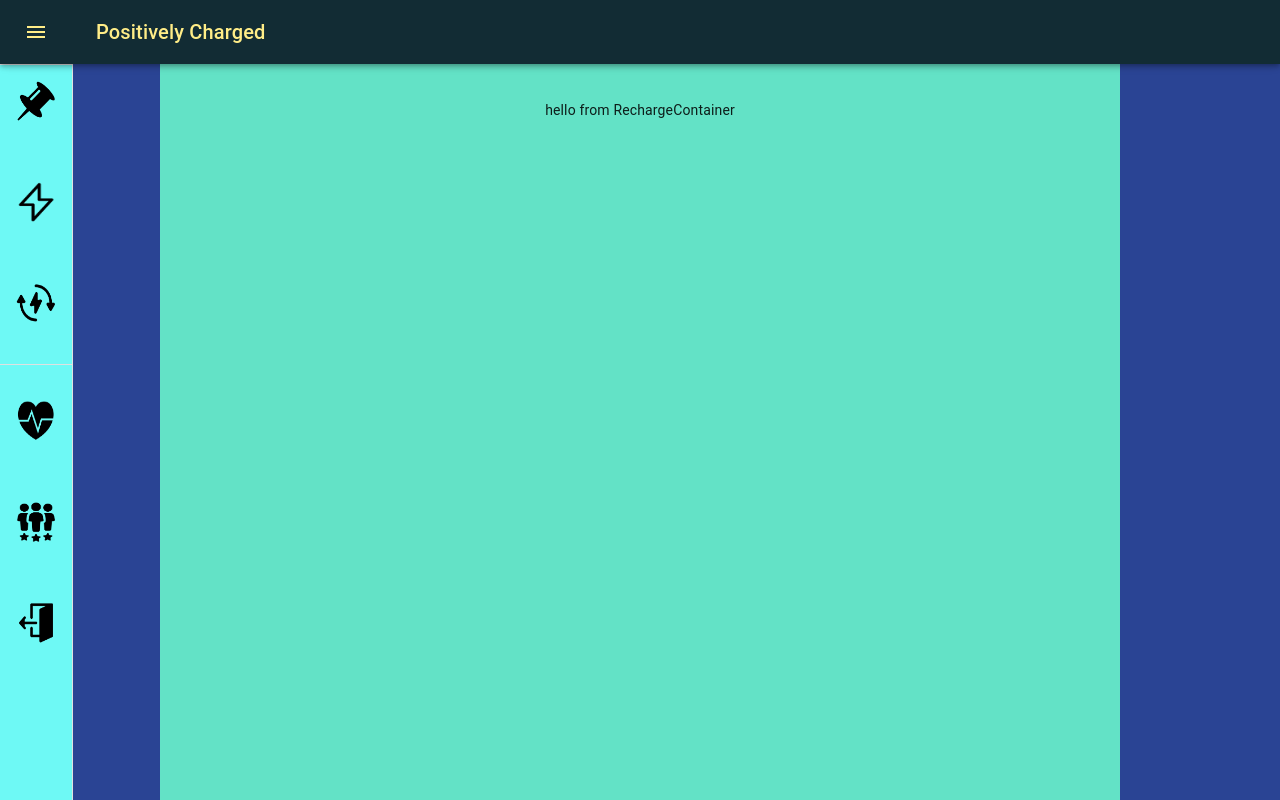
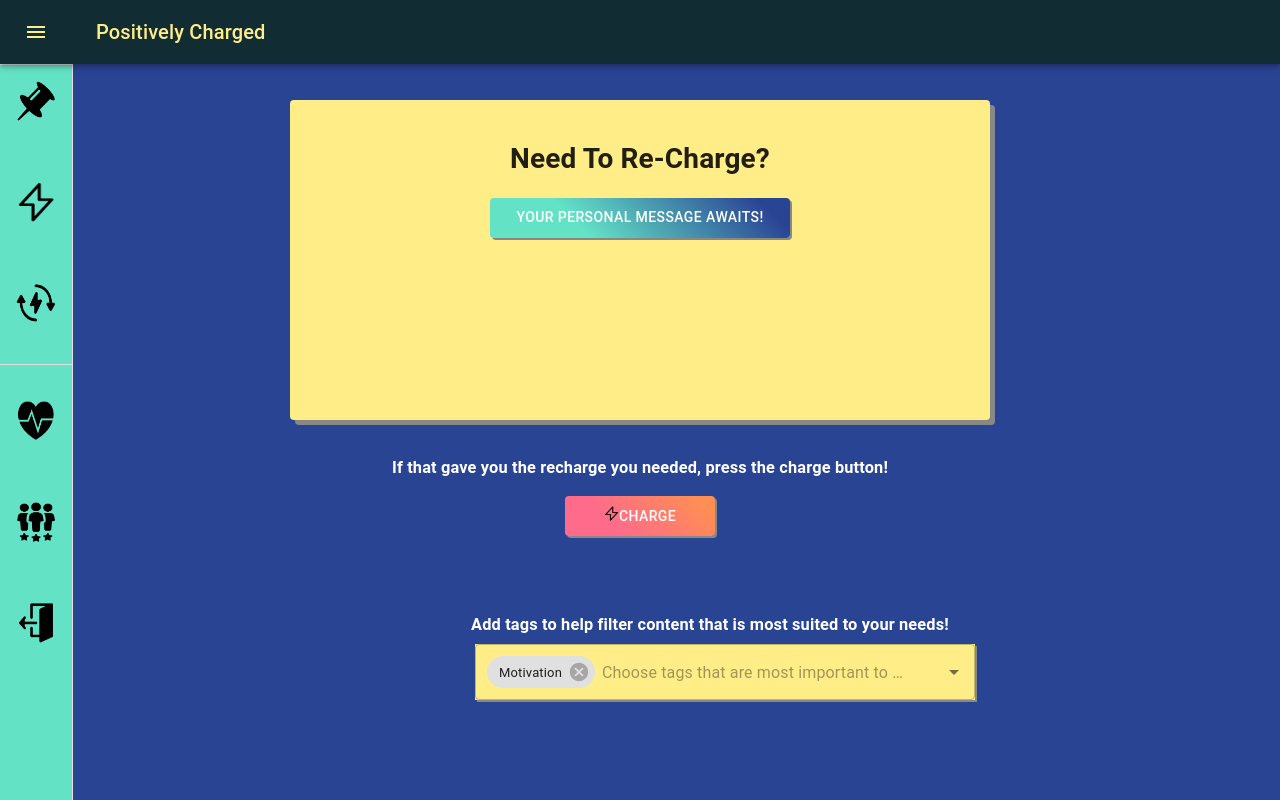
Before and after one commit to natey37/PCF, a React (Create React App) app: page /recharge in a window 1280 px wide. Built offline with nearby package versions, Linux system fonts and the light colour scheme.

Commit message:
finished styling on recharge page

```diff
--- a/src/Nav.js
+++ b/src/Nav.js
@@ -158,7 +158,7 @@ export default function MiniDrawer() {
           </IconButton>
         </div>
         <Divider />
-        <List style={{backgroundColor: '#6EF9F5'}}>
+        <List style={{backgroundColor: '#63E2C6'}}>
           {['Bulletin Board'].map((text, index) => (
             <ListItem button key={text}>
               <ListItemIcon>
@@ -197,7 +197,7 @@ export default function MiniDrawer() {
 
         <Divider/>
 
-        <List style={{backgroundColor: '#6EF9F5', height:"100vh"}}>
+        <List style={{backgroundColor: '#63E2C6', height:"100vh"}}>
             <br></br>
             {['Feelings'].map((text, index) => (
                 <ListItem button key={text}>
--- /dev/null
+++ b/src/components/RechargeBoard.js
@@ -0,0 +1,110 @@
+import React from 'react'
+import Paper from '@material-ui/core/Paper';
+import Button from '@material-ui/core/Button';
+import charge from '../styling/charge.png'
+import TagSelector2 from '../components/TagSelector2.js'
+class RechargeBoard extends React.Component {
+
+    state = {
+        recharge: false,
+        charge: false
+    }
+
+    handleClick = () => {
+        this.setState({
+            recharge: !this.state.recharge
+        })
+    }
+
+    handleChargeClick = () => {
+        this.setState({
+            charge: true
+        })
+    }
+
+    render(){
+
+        const  paper= {
+            backgroundColor: 'rgba(255, 237, 135, 1)',
+            margin: 'auto',
+            maxWidth: 700,
+            height: '40vh',
+            boxShadow: '5px 5px #888888'
+          }
+          const button= {
+            height: '40px',
+            width: '300px',
+            background: 'linear-gradient(45deg, #63E2C6 30%, #2A4494 90%)',
+            boxShadow: '2px 2px #888888'
+
+        }
+          const chargeButton= {
+            height: '40px',
+            width: '150px',
+            background: 'linear-gradient(45deg, #FE6B8B 30%, #FF8E53 90%)',
+            boxShadow: '2px 2px #888888'
+          }
+          const h3= {
+              position: 'absolute',
+              left: '471px',
+              color: 'white'
+          }
+        return(
+            <div>
+                <Paper style={paper}>
+                    <br></br>
+                        <h1>Need To Re-Charge? </h1>
+                        <Button
+                            onClick={this.handleClick}
+                            variant="contained"
+                            color="primary"
+                            style={button}
+
+                        >Your personal message awaits!
+                        </Button>
+                        {this.state.recharge ? <h4>"Here is your personal message sent to you today!"</h4> : null }
+
+                        <br></br>
+                        <br></br>
+                        <br></br>
+                        <br></br>
+                        <br></br>
+                        <br></br>
+
+                </Paper>
+                        <br></br>
+                        <div>
+                            <h3 style={{color: 'white'}}>If that gave you the recharge you needed, press the charge button!
+                            </h3>
+                            <Button
+                                onClick={this.handleChargeClick}
+                                variant="contained"
+                                color="primary"
+                                style={chargeButton}
+
+                            >
+                                {this.state.charge ?
+                                <div> Charge: 1
+                                    <img src={charge} style={{height: '15px', width: '15px'}}></img>
+                                </div>
+                                :<div>
+                                    <img src={charge} style={{height: '15px', width: '15px'}}></img>
+                                    Charge
+                                </div>}
+                            </Button>
+                        </div>
+                            <br></br>
+                            <br></br>
+                            <br></br>
+                        <div>
+                            <h3 style={h3}>Add tags to help filter content that is most suited to your needs!</h3>
+                            <TagSelector2 />
+                        </div>
+
+
+            </div>
+        )
+    }
+}
+
+export default RechargeBoard
--- /dev/null
+++ b/src/components/TagSelector2.js
@@ -0,0 +1,76 @@
+/* eslint-disable no-use-before-define */
+import React from 'react';
+import Chip from '@material-ui/core/Chip';
+import Autocomplete from '@material-ui/lab/Autocomplete';
+import { makeStyles } from '@material-ui/core/styles';
+import TextField from '@material-ui/core/TextField';
+
+const useStyles = makeStyles((theme) => ({
+  root: {
+    // paddingLeft: '200px',
+    position: 'absolute',
+    left: '475px',
+    bottom: '100px',
+    width: 500,
+    '& > * + *': {
+      marginTop: theme.spacing(3),
+    },
+    boxShadow: '2px 2px #888888'
+
+  },
+  selector: {
+      backgroundColor: '#FFED87'
+  },
+
+}));
+
+export default function Tags() {
+  const classes = useStyles();
+
+  return (
+    <div className={classes.root}>
+      <Autocomplete
+        className={classes.selector}
+        multiple
+        id="tags-outlined"
+        options={tagOptions}
+        getOptionLabel={(option) => option.tag}
+        defaultValue={[tagOptions[1]]}
+        filterSelectedOptions
+        renderInput={(params) => (
+          <TextField
+            {...params}
+            variant="outlined"
+            label=""
+            placeholder="Choose tags that are most important to you!"
+          />
+        )}
+      />
+
+    </div>
+  );
+}
+
+const tagOptions = [
+    { tag: 'Self Care'},
+    { tag: 'Motivation'},
+    { tag: 'Family'},
+    { tag: 'Inspirational'},
+    { tag: 'Self Care'},
+    { tag: 'Motivation'},
+    { tag: 'Family'},
+    { tag: 'Inspirational'},
+    { tag: 'Self Care'},
+    { tag: 'Motivation'},
+    { tag: 'Family'},
+    { tag: 'Inspirational'},
+    { tag: 'Self Care'},
+    { tag: 'Motivation'},
+    { tag: 'Family'},
+    { tag: 'Inspirational'},
+    { tag: 'Self Care'},
+    { tag: 'Motivation'},
+    { tag: 'Family'},
+    { tag: 'Inspirational'},
+
+];
--- a/src/containers/RechargeContainer.js
+++ b/src/containers/RechargeContainer.js
@@ -1,23 +1,20 @@
 import React from 'react'
 import { Container } from '@material-ui/core';
+import RechargeBoard from '../components/RechargeBoard'
 
 class RechargeContainer extends React.Component {
 
     render(){
         return (
-            <div>
-
-            <Container style={{backgroundColor: '#63E2C6', height:"100vh"}} maxWidth="md">
+            <div style={{height: '100vh'}}>
                 <br></br>
                 <br></br>
                 <br></br>
                 <br></br>
                 <br></br>
 
-                hello from RechargeContainer
+            <RechargeBoard/>
 
-
-            </Container>
             </div>
         )
     }
```
